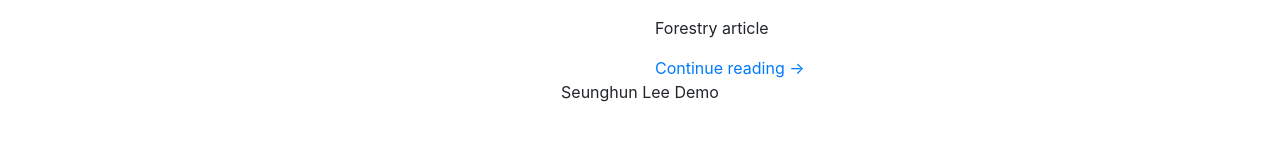
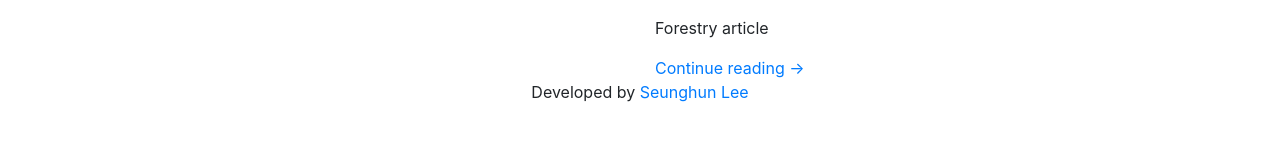
Before and after one commit to thetippingscales/thetippingscales.github.io, a Jekyll site: the page built from index.html, in a window 1280 px wide. Shown: the part 310-451 px from the top of the page. Built offline with Jekyll 4.4.1, drawn with Linux system fonts in a browser that asks for light colours.

Commit message:
add github link at footer

```diff
--- a/index.html
+++ b/index.html
@@ -25,6 +25,6 @@ title: Home
 
 <footer class="mastfoot mt-auto">
   <div class="inner">
-    <p class="text-center">Seunghun Lee Demo</p>
+    <p class="text-center">Developed by <a href="https://github.com/viper12590">Seunghun Lee</a></p>
   </div>
 </footer>
```
